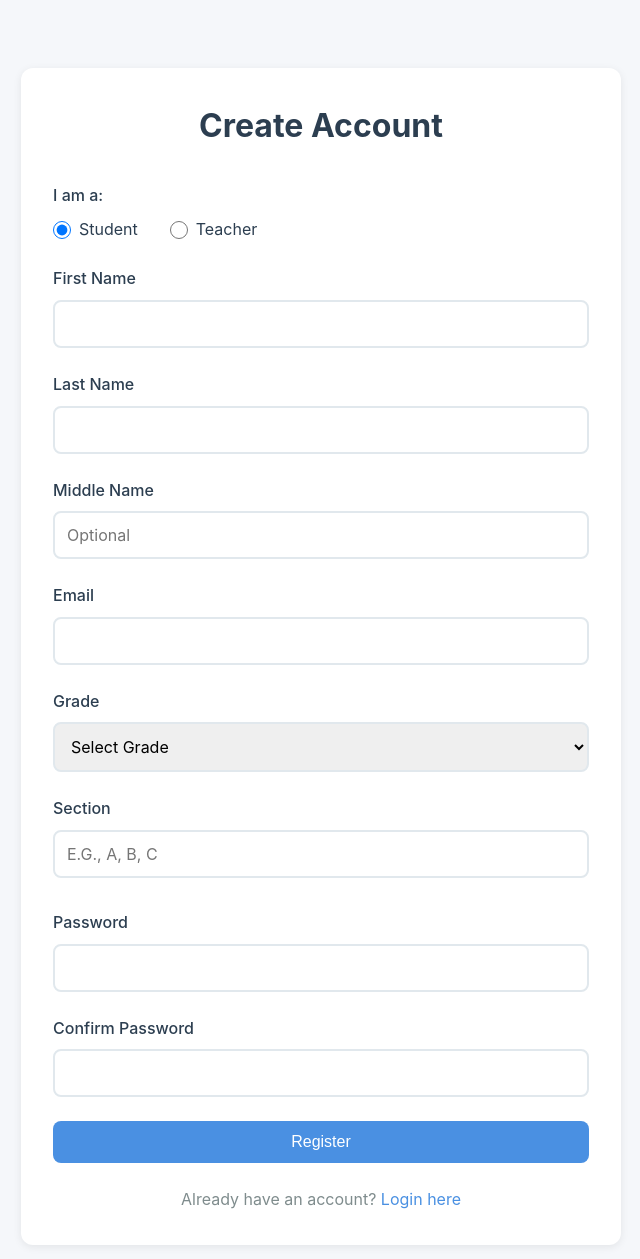
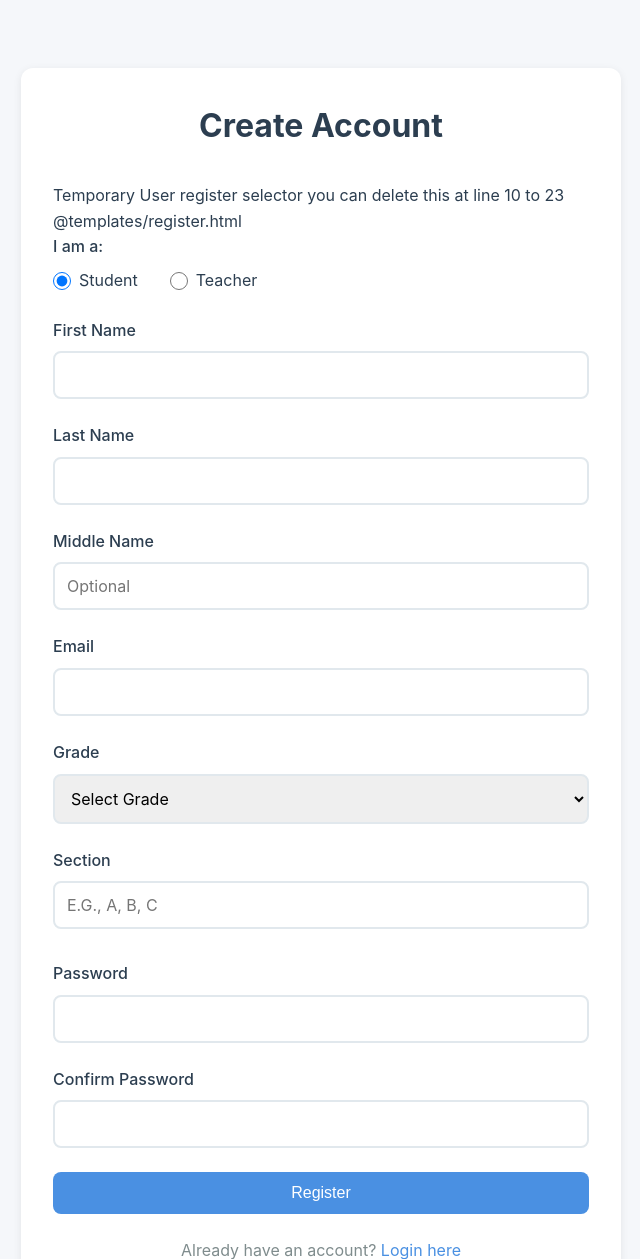
Before and after one commit to ragej4x/Psychosocial-Support-System, a Flask app: page /register in a window 1280 px wide. Shown: the top 1259 px of the page, without its empty margins (319-959 px from the left). Before the commit the page ends 1209 px from the top, so only its background shows below. Run offline with Flask 3, Linux system fonts and the light colour scheme.

Commit message:
Update register.html

```diff
--- a/templates/register.html
+++ b/templates/register.html
@@ -8,6 +8,7 @@
 
     <form method="POST" action="{{ url_for('register') }}" id="registerForm">
         <div class="form-group">
+            <p>Temporary User register selector you can delete this at line 10 to 23 @templates/register.html</p>
             <label class="form-label">I am a:</label>
             <div class="form-radio-group">
                 <div class="form-radio">
```
